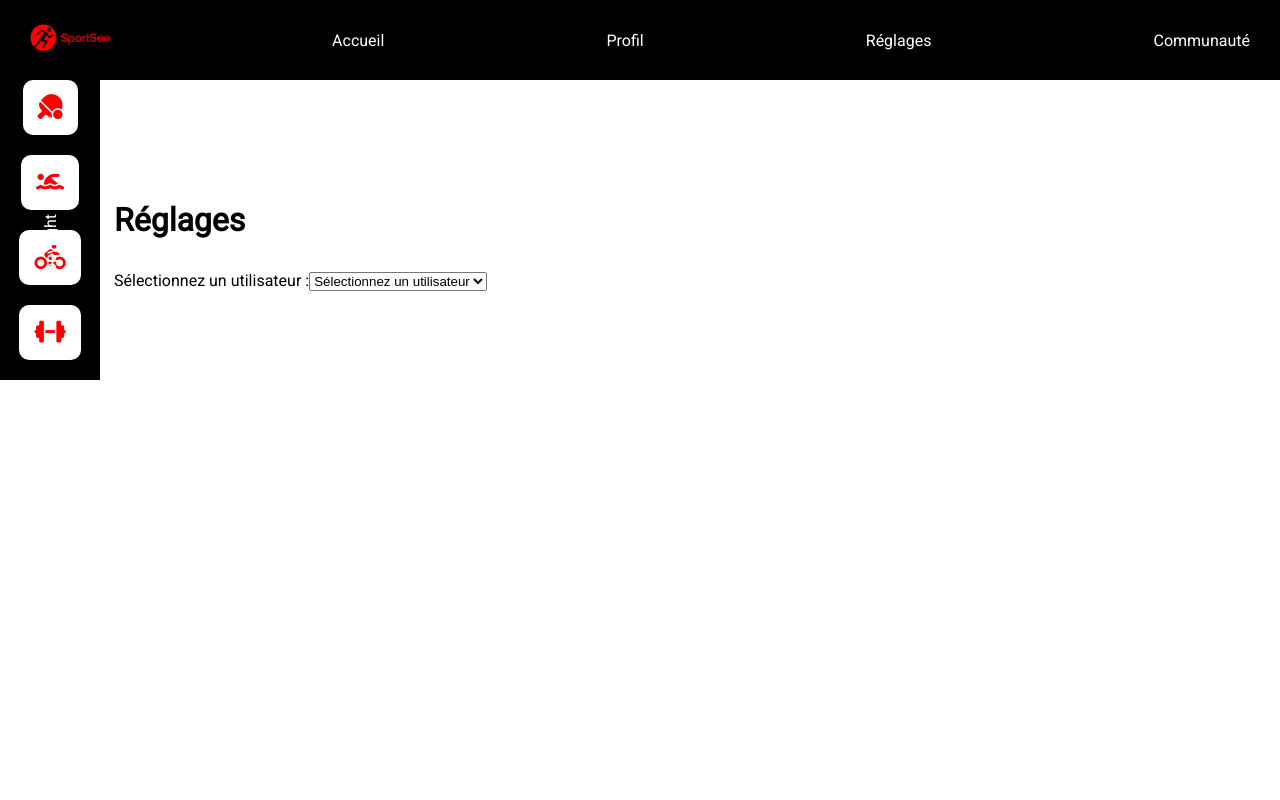
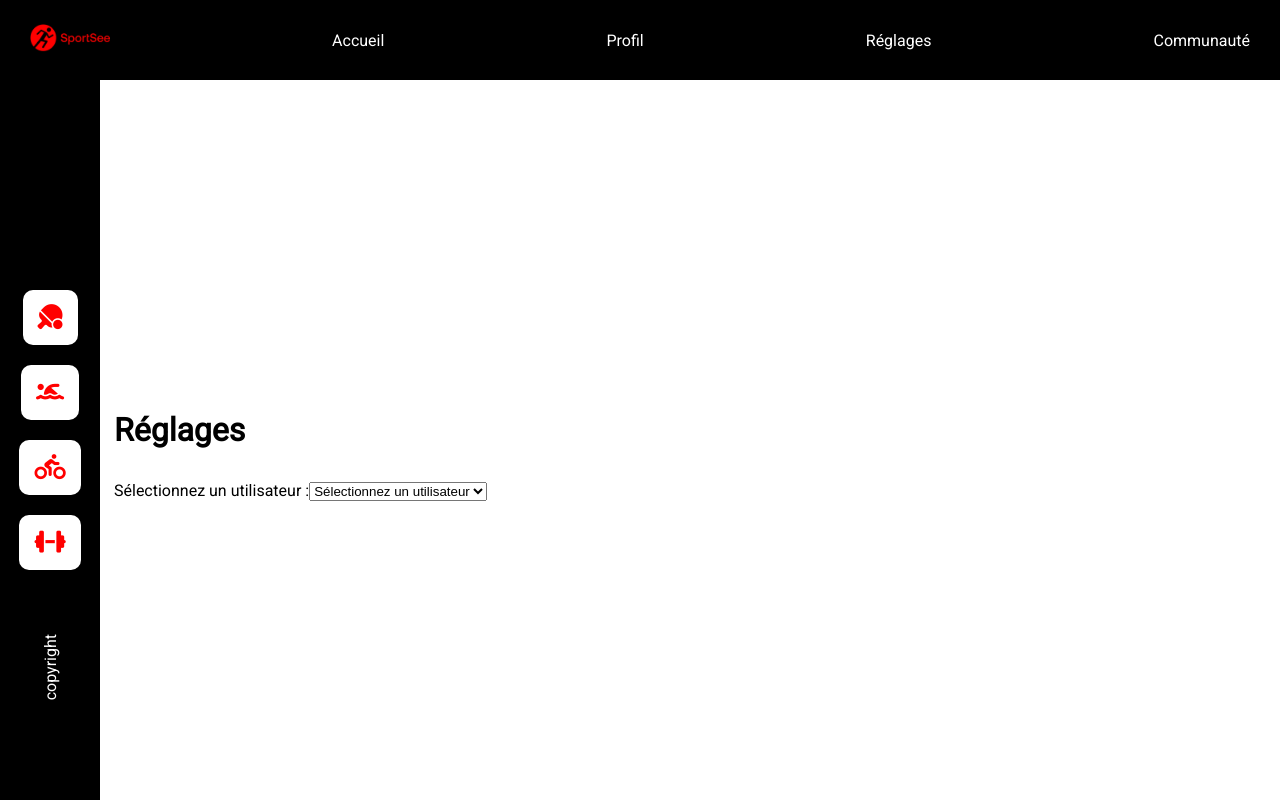
Before and after one commit to Bodychick/projet_12_sportsee, a React (Create React App) app: page /reglages in a window 1280 px wide. Built offline with nearby package versions, Linux system fonts and the light colour scheme.

Commit message:
mise à jour sidebar

```diff
--- a/src/composant/footer/footer.css
+++ b/src/composant/footer/footer.css
@@ -3,6 +3,7 @@
 }
 
 .footer {
+  height: calc(100vh - 80px);
   background-color: black;
   width: 100px;
   margin-top: 0;
--- a/src/composant/footer/footer.scss
+++ b/src/composant/footer/footer.scss
@@ -3,6 +3,7 @@
 }
 
 .footer {
+    height: calc(100vh - 80px);
     background-color: black;
     width: 100px;
     margin-top: 0;
--- a/src/composant/radarChart/radarChat.js
+++ b/src/composant/radarChart/radarChat.js
@@ -1,5 +1,5 @@
 import React, { PureComponent } from 'react';
-import { Radar, RadarChart, PolarGrid, PolarAngleAxis, PolarRadiusAxis, ResponsiveContainer } from 'recharts';
+import { Radar, RadarChart, PolarGrid, PolarAngleAxis, ResponsiveContainer } from 'recharts';
 
 export default class MyRadarChart extends PureComponent {
 
```
Also changed, not shown: 1 other file (tests, documents, lock files or other folders).
